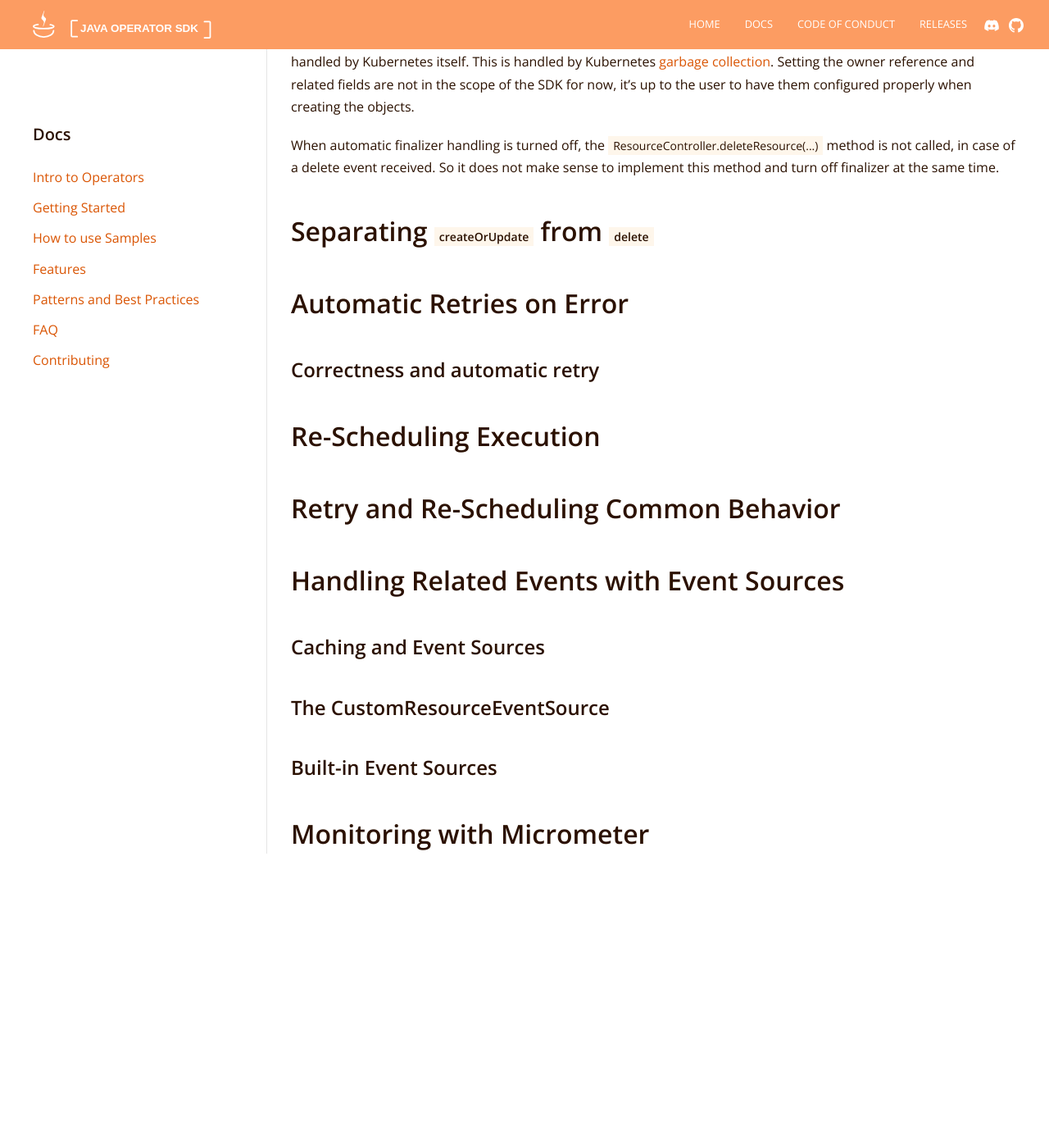
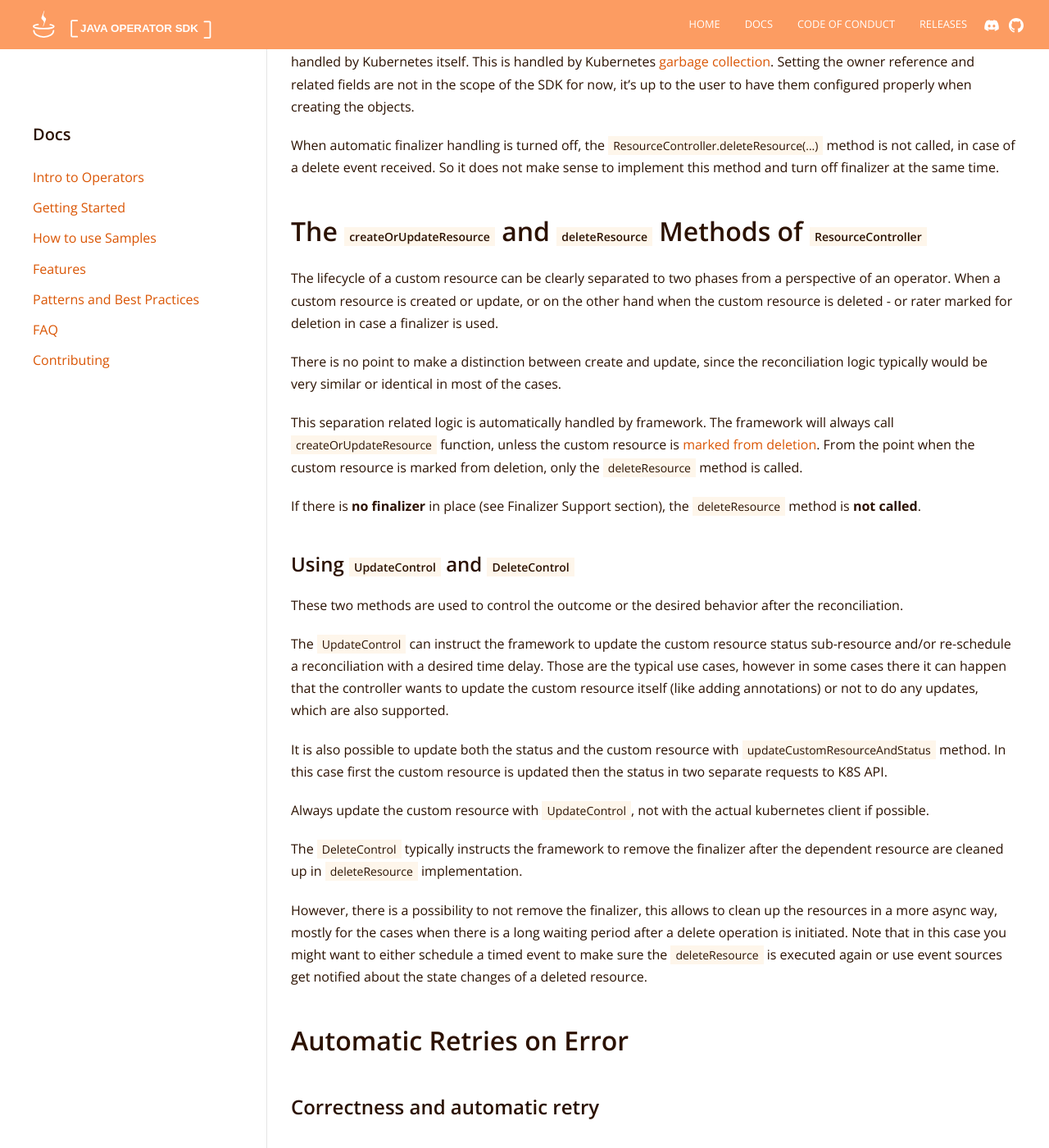
Before and after one commit to operator-framework/java-operator-sdk, a Jekyll site: the page built from docs/documentation/features.md, in a window 1280 px wide and 1400 px high, scrolled down 1463 px. Shown: the whole window at 82% size. Built offline with Jekyll 4.4.1, drawn with Linux system fonts in a browser that asks for light colours; nearby versions of some CDN libraries; before the commit the page ends 2574 px from its top, so only the background shows below that.

Commit message:
docs: createOrUpdate vs delete

```diff
--- a/docs/documentation/features.md
+++ b/docs/documentation/features.md
@@ -57,7 +57,7 @@ annotation for more details.
 
 ### When not to Use Finalizers?
 
-Typically, automated finalizer handling should be turned off, when **all** the cleanup of the dependent resources is
+Typically, automated finalizer handling should be turned off, in case **all** the cleanup of the dependent resources is
 handled by Kubernetes itself. This is handled by
 Kubernetes [garbage collection](https://kubernetes.io/docs/concepts/architecture/garbage-collection/#owners-dependents).
 Setting the owner reference and related fields are not in the scope of the SDK for now, it's up to the user to have them
@@ -67,7 +67,43 @@ When automatic finalizer handling is turned off, the `ResourceController.deleteR
 case of a delete event received. So it does not make sense to implement this method and turn off finalizer at the same
 time.
 
-## Separating `createOrUpdate` from `delete`
+## The `createOrUpdateResource` and `deleteResource` Methods of `ResourceController`
+
+The lifecycle of a custom resource can be clearly separated to two phases from a perspective of an operator.
+When a custom resource is created or update, or on the other hand when the custom resource is deleted - or rater
+marked for deletion in case a finalizer is used.
+
+There is no point to make a distinction between create and update, since the reconciliation
+logic typically would be very similar or identical in most of the cases.
+
+This separation related logic is automatically handled by framework. The framework will always call `createOrUpdateResource`
+function, unless the custom resource is
+[marked from deletion](https://kubernetes.io/docs/concepts/overview/working-with-objects/finalizers/#how-finalizers-work).
+From the point when the custom resource is marked from deletion, only the `deleteResource` method is called.
+
+If there is **no finalizer** in place (see Finalizer Support section), the `deleteResource` method is **not called**.
+
+### Using `UpdateControl` and `DeleteControl`
+
+These two methods are used to control the outcome or the desired behavior after the reconciliation.
+
+The `UpdateControl` can instruct the framework to update the custom resource status sub-resource and/or re-schedule
+a reconciliation with a desired time delay. Those are the typical use cases, however in some cases there it can happen
+that the controller wants to update the custom resource itself (like adding annotations) or not to do any updates,
+which are also supported.
+
+It is also possible to update both the status and the custom resource with `updateCustomResourceAndStatus` method.
+In this case first the custom resource is updated then the status in two separate requests to K8S API.
+
+Always update the custom resource with `UpdateControl`, not with the actual kubernetes client if possible.
+
+The `DeleteControl` typically instructs the framework to remove the finalizer after the dependent resource are
+cleaned up in `deleteResource` implementation.
+
+However, there is a possibility to not remove the finalizer, this
+allows to clean up the resources in a more async way, mostly for the cases when there is a long waiting period after a delete
+operation is initiated. Note that in this case you might want to either schedule a timed event to make sure the
+`deleteResource` is executed again or use event sources get notified about the state changes of a deleted resource.
 
 ## Automatic Retries on Error
 
```
